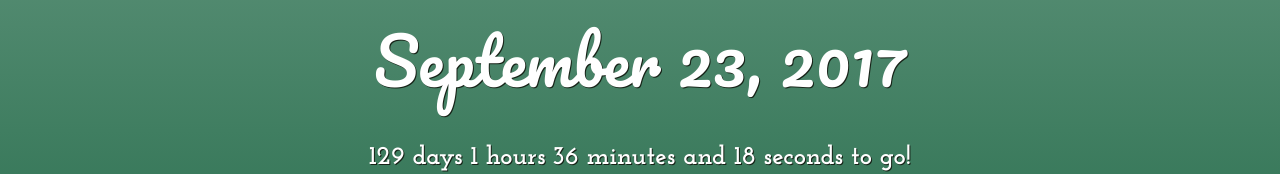
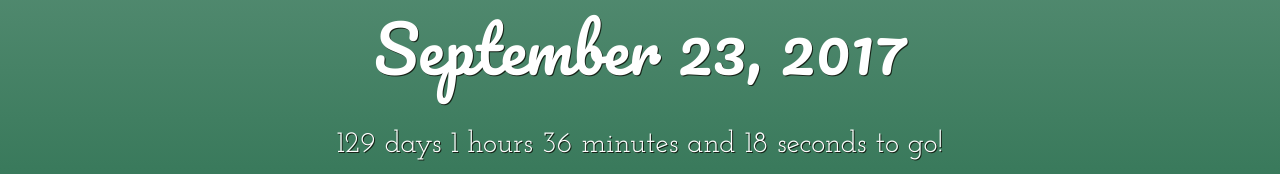
Before and after one commit to eqmvii/weddingsite, a website built with webpack: page public/index.html in a window 1280 px wide. Shown: the part 1404-1578 px from the top of the page. Built offline with nearby package versions, Linux system fonts and the light colour scheme.

Commit message:
font fix

```diff
--- a/scss/wedding.scss
+++ b/scss/wedding.scss
@@ -15,10 +15,10 @@ body {
 }
 
 .body-font-pair {
-  font-size: 26px !important;
-  font-weight: 700 !important;
+  font-size: 30px !important;
+  font-weight: 400 !important;
   font-family: 'Josefin Slab', serif;
-  line-height: 1em;
+  line-height: 0.8em !important;
 }
 
 h1 {
@@ -58,7 +58,7 @@ a:active {
 }
 
 #mymain {
-  background-color: white;
+    background-color: white;
     border: 2px solid #bbb;
     border-radius: 8px;
     padding: 20px;
```
Also changed, not shown: public/wedding.css.
